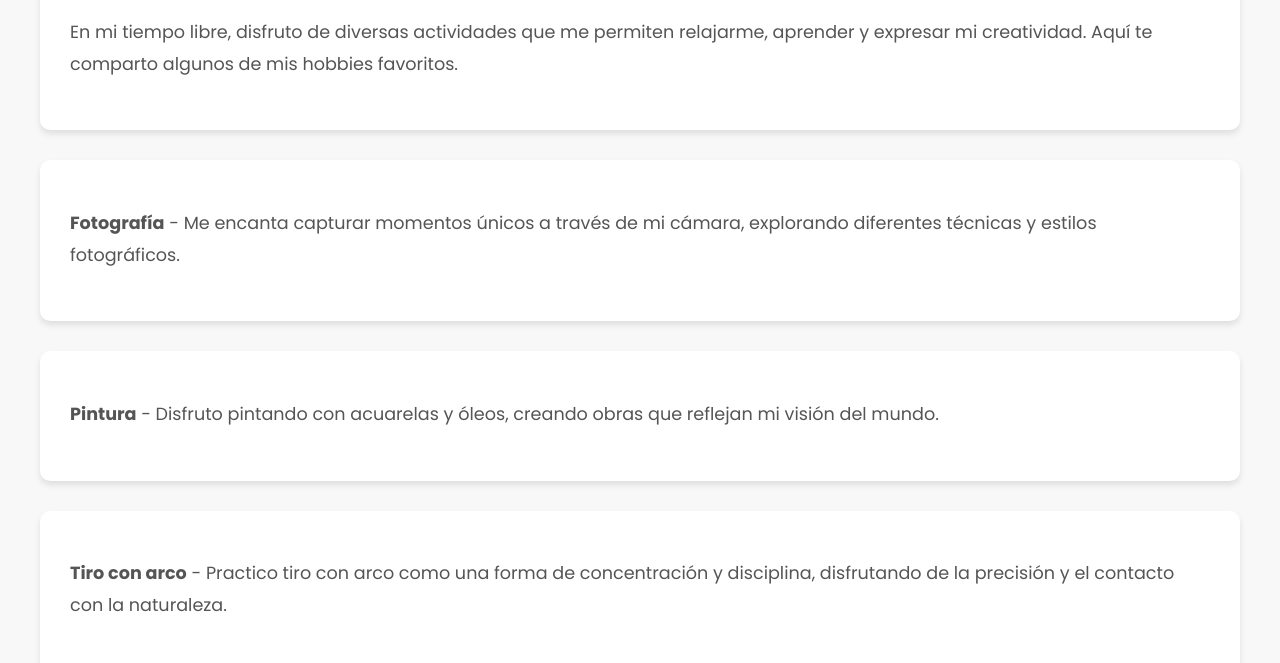
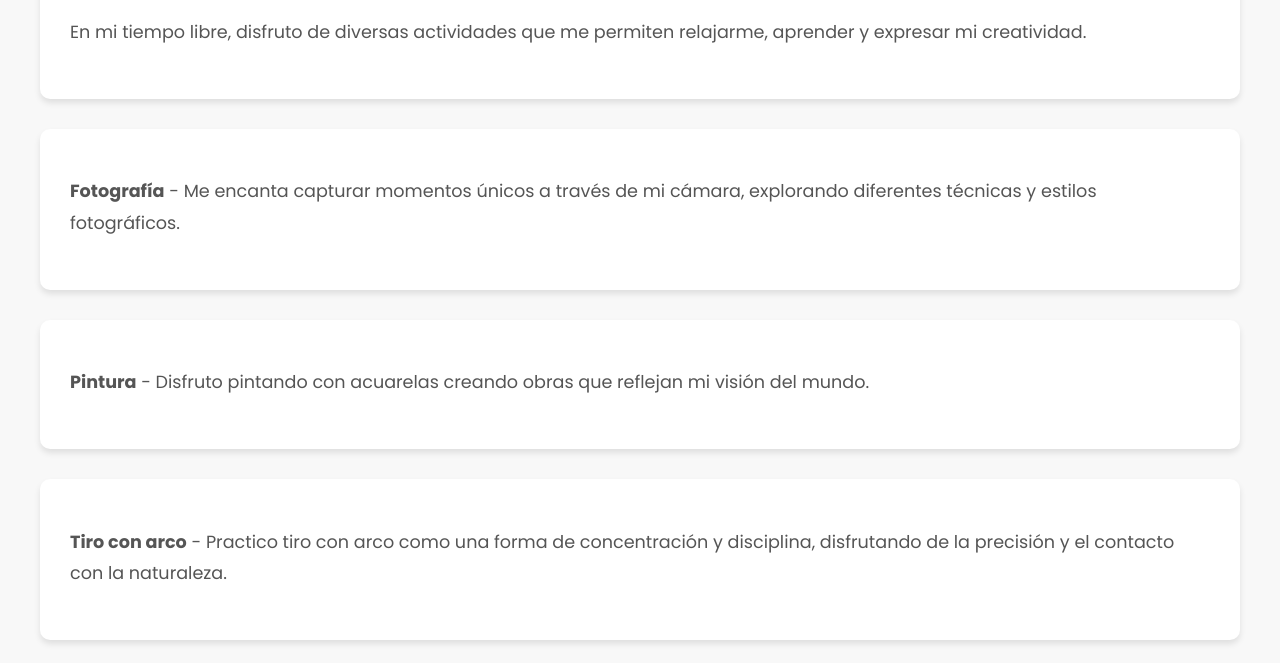
Before and after one commit to Art3nyx/Art3nyx, a plain HTML site: page hobbies.html in a window 1280 px wide. Shown: the part 425-1088 px from the top of the page. Drawn offline with Linux system fonts and the light colour scheme.

Commit message:
Update hobbies.html

```diff
--- a/hobbies.html
+++ b/hobbies.html
@@ -28,7 +28,7 @@
         <section class="bloque">
             <h2>Mis Hobbies</h2>
             <p>
-                En mi tiempo libre, disfruto de diversas actividades que me permiten relajarme, aprender y expresar mi creatividad. Aquí te comparto algunos de mis hobbies favoritos.
+                En mi tiempo libre, disfruto de diversas actividades que me permiten relajarme, aprender y expresar mi creatividad.
             </p>
         </section>
 
@@ -39,7 +39,7 @@
 
         <!-- Bloque 3: Pintura -->
         <section class="bloque">
-            <p><strong>Pintura</strong> - Disfruto pintando con acuarelas y óleos, creando obras que reflejan mi visión del mundo.</p>
+            <p><strong>Pintura</strong> - Disfruto pintando con acuarelas creando obras que reflejan mi visión del mundo.</p>
         </section>
 
         <!-- Bloque 4: Tiro con arco -->
```
